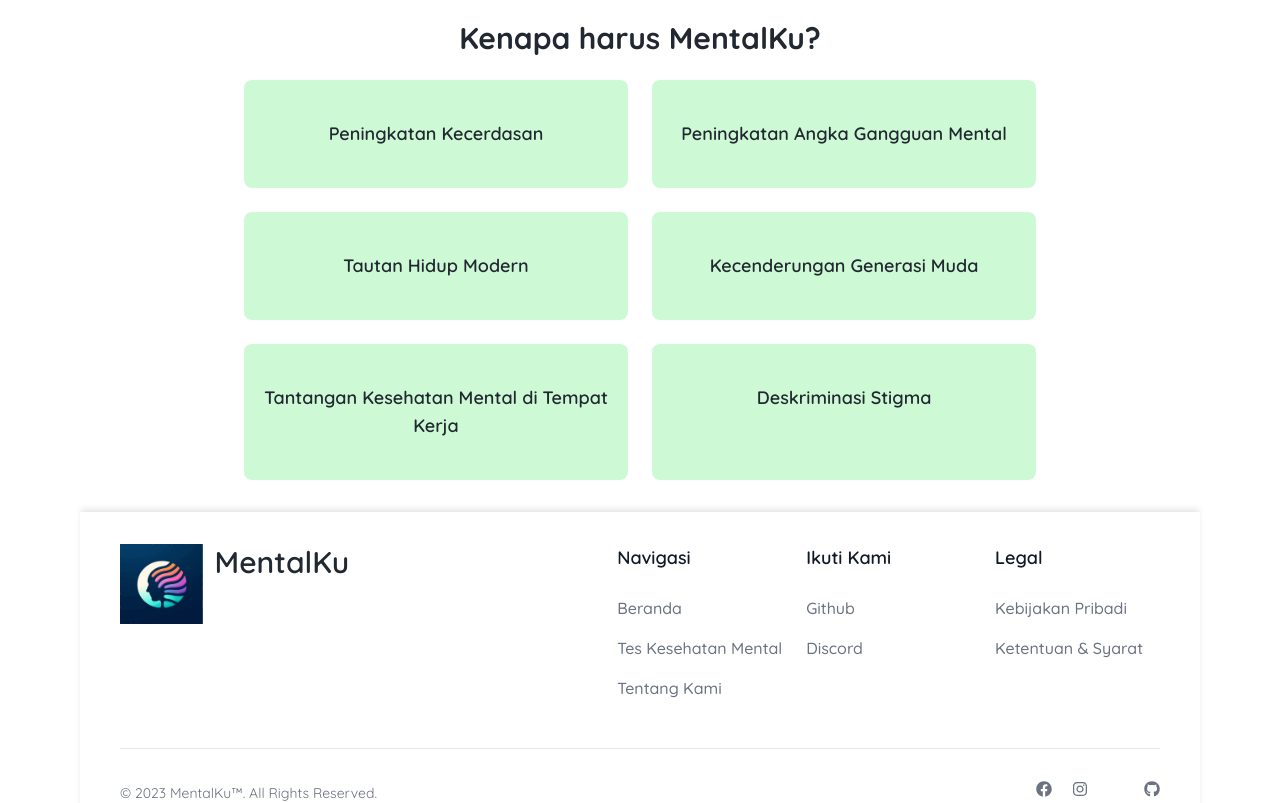
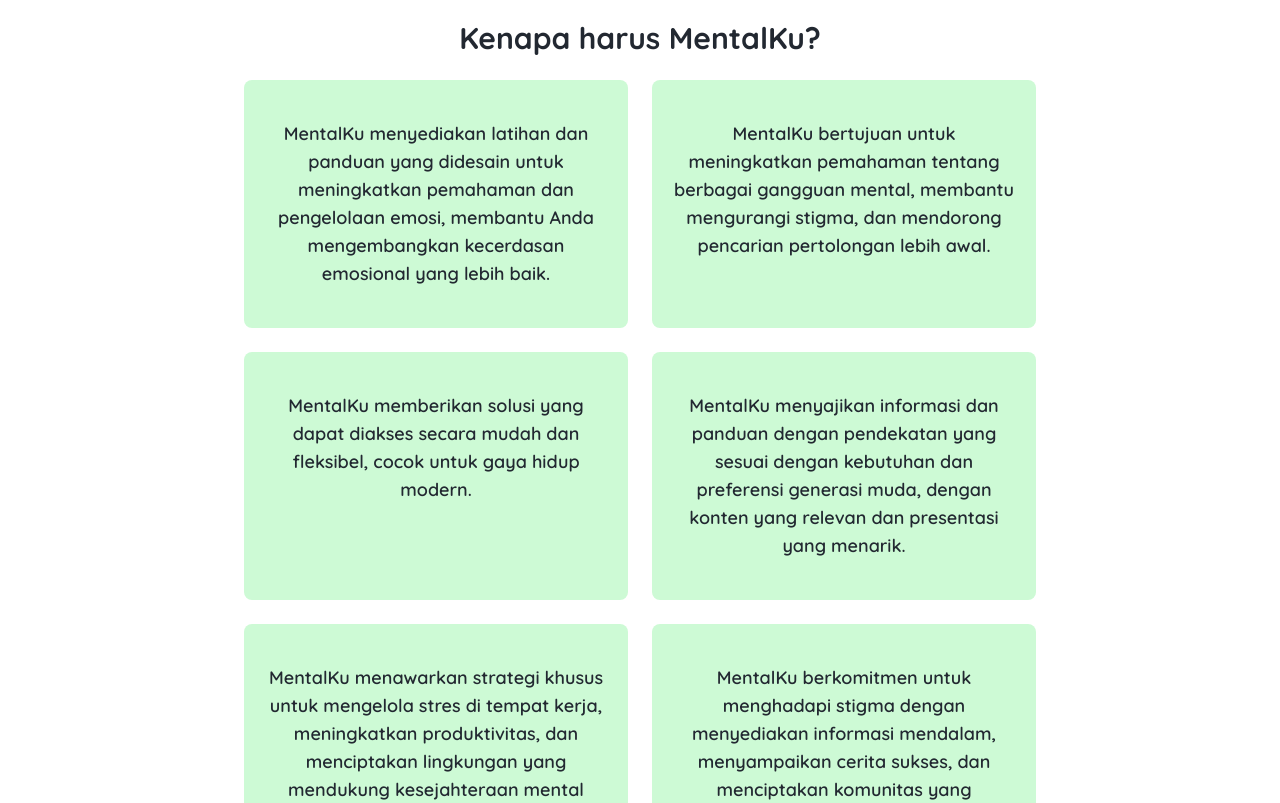
Before and after one commit to dzikryalfian14/MentalKu, a React (Vite) app: page / in a window 1280 px wide. Shown: the part 1020-1823 px from the top of the page. Built offline with nearby package versions, Linux system fonts and the light colour scheme; some icons are missing.

Commit message:
adjust some reason content and add test result

```diff
--- a/src/pages/Home/index.jsx
+++ b/src/pages/Home/index.jsx
@@ -9,12 +9,12 @@
 
 const Home = () => {
   const reasons = [
-    "Peningkatan Kecerdasan",
-    "Peningkatan Angka Gangguan Mental",
-    "Tautan Hidup Modern",
-    "Kecenderungan Generasi Muda",
-    "Tantangan Kesehatan Mental di Tempat Kerja",
-    "Deskriminasi Stigma",
+    "MentalKu menyediakan latihan dan panduan yang didesain untuk meningkatkan pemahaman dan pengelolaan emosi, membantu Anda mengembangkan kecerdasan emosional yang lebih baik.",
+    "MentalKu bertujuan untuk meningkatkan pemahaman tentang berbagai gangguan mental, membantu mengurangi stigma, dan mendorong pencarian pertolongan lebih awal.",
+    "MentalKu memberikan solusi yang dapat diakses secara mudah dan fleksibel, cocok untuk gaya hidup modern.",
+    "MentalKu menyajikan informasi dan panduan dengan pendekatan yang sesuai dengan kebutuhan dan preferensi generasi muda, dengan konten yang relevan dan presentasi yang menarik.",
+    "MentalKu menawarkan strategi khusus untuk mengelola stres di tempat kerja, meningkatkan produktivitas, dan menciptakan lingkungan yang mendukung kesejahteraan mental",
+    "MentalKu berkomitmen untuk menghadapi stigma dengan menyediakan informasi mendalam, menyampaikan cerita sukses, dan menciptakan komunitas yang mendukung di dalam aplikasi untuk mengatasi presepsi negatif terkait kesehatan mental.",
   ];
   return (
     <>
```
Also changed, not shown: public/data/HasilTest.json (added, +20 -0 lines).
